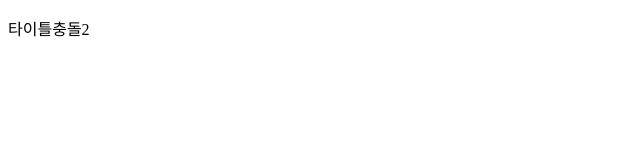
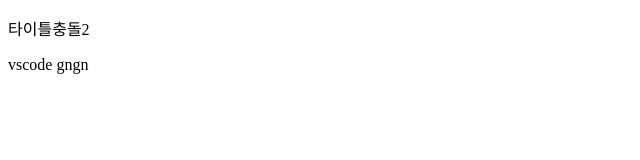
Before and after one commit to rlawlsdnjs/git_test, a plain HTML site: page index.html in a window 1280 px wide. Shown: the whole page, without its empty margins (0-640 px from the left). Drawn offline with Linux system fonts and the light colour scheme.

Commit message:
브랜치변경

```diff
--- a/index.html
+++ b/index.html
@@ -9,6 +9,7 @@
 </head>
 <body>
     <p>타이틀충돌2</p>
+    <div>vscode gngn</div>
 
 </body>
 </html>
```
